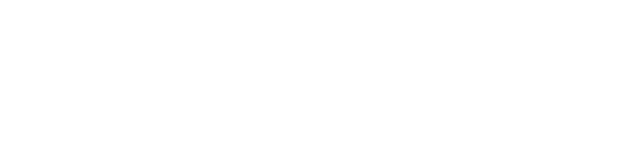
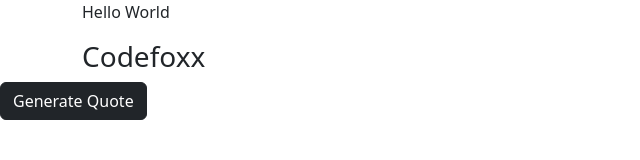
Before and after one commit to Nietru/random-quotes, a plain HTML site: page index.html in a window 1280 px wide. Shown: the whole page, without its empty margins (0-640 px from the left). Drawn offline with nearby package versions, Linux system fonts and the light colour scheme.

Commit message:
added code to the html file and used bootstrap for style

```diff
--- a/index.html
+++ b/index.html
@@ -1 +1,28 @@
 <!DOCTYPE html>
+<html lang="en">
+
+<head>
+    <meta charset="UTF-8">
+    <meta http-equiv="X-UA-Compatible" content="IE=edge">
+    <meta name="viewport" content="width=device-width, initial-scale=1.0">
+    <link rel="stylesheet" href="https://cdn.jsdelivr.net/npm/bootstrap@5.2.3/dist/css/bootstrap.min.css">  <!--linked bootstap for styles from bootstrapcdn.com-->
+    <link rel="stylesheet" href="styles.css">
+    <title>Document</title>
+</head>
+
+<body>
+
+    <div class="container">
+        <div class="quotes">
+            <p id="quote">Hello World</p>
+            <h3 id="author">Codefoxx</h3>
+        </div>
+    </div>
+    <div>
+        <button onClick="generate()" type="button" class="btn btn-dark">Generate Quote</button> <!--Got this button style/code from bootstrap buttons, added onClick="generate()"-->
+    </div>
+
+    <script src="script.js"></script>
+</body>
+
+</html>
```
Also changed, not shown: 1 other file.
